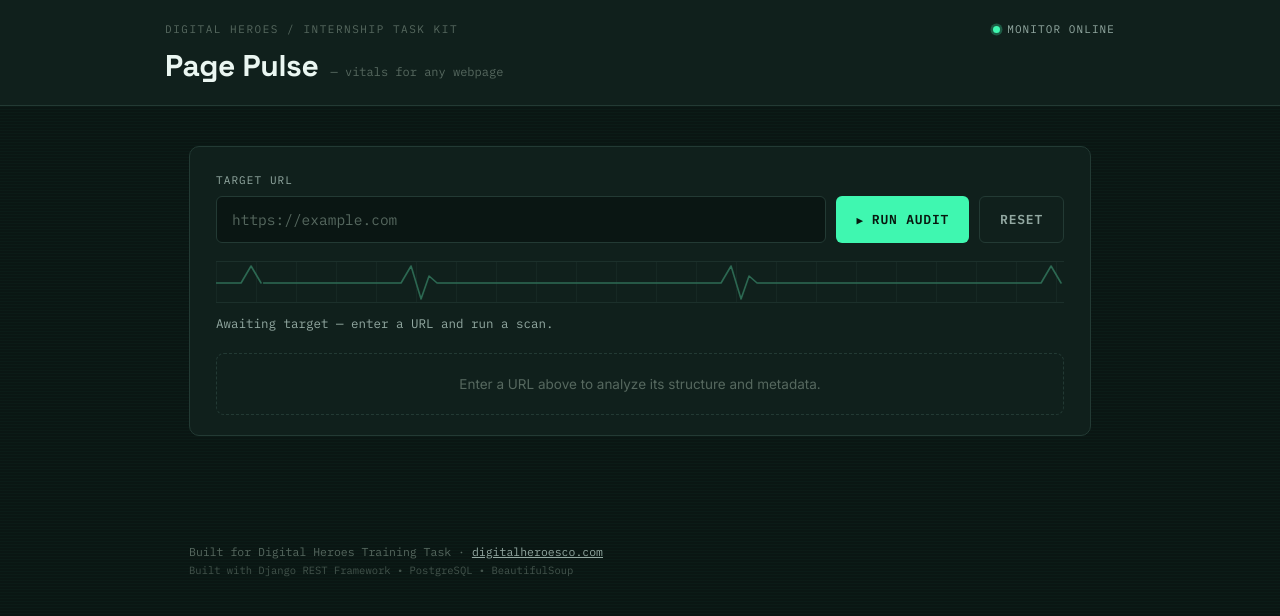
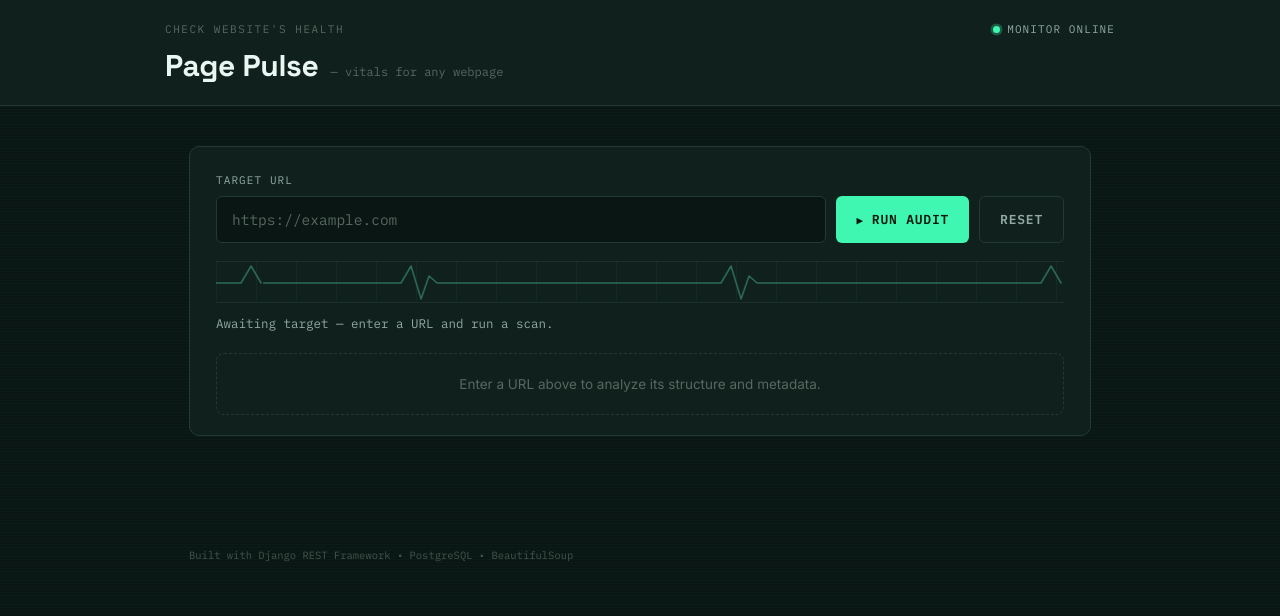
Before and after one commit to saga1206/pagepulse, a Django app: page / in a window 1280 px wide. Shown: the top 616 px of the page. Run offline with Django 5.2, Linux system fonts and the light colour scheme.

Commit message:
made some changes in frontend

```diff
--- a/audit/templates/audit/index.html
+++ b/audit/templates/audit/index.html
@@ -447,7 +447,7 @@
 
 <header>
   <div class="chrome-row">
-    <div class="eyebrow">Digital Heroes / Internship Task Kit</div>
+    <div class="eyebrow">Check Website's Health</div>
     <div class="monitor-status"><span class="status-led" aria-hidden="true"></span>Monitor online</div>
   </div>
   <div class="wordmark-row">
@@ -500,8 +500,7 @@
 </main>
 
 <footer>
-  Built for Digital Heroes Training Task &middot;
-  <a href="https://digitalheroesco.com" target="_blank" rel="noopener">digitalheroesco.com</a>
+
   <div class="stack-line">Built with Django REST Framework &bull; PostgreSQL &bull; BeautifulSoup</div>
 </footer>
 
```
Also changed, not shown: README.md.
